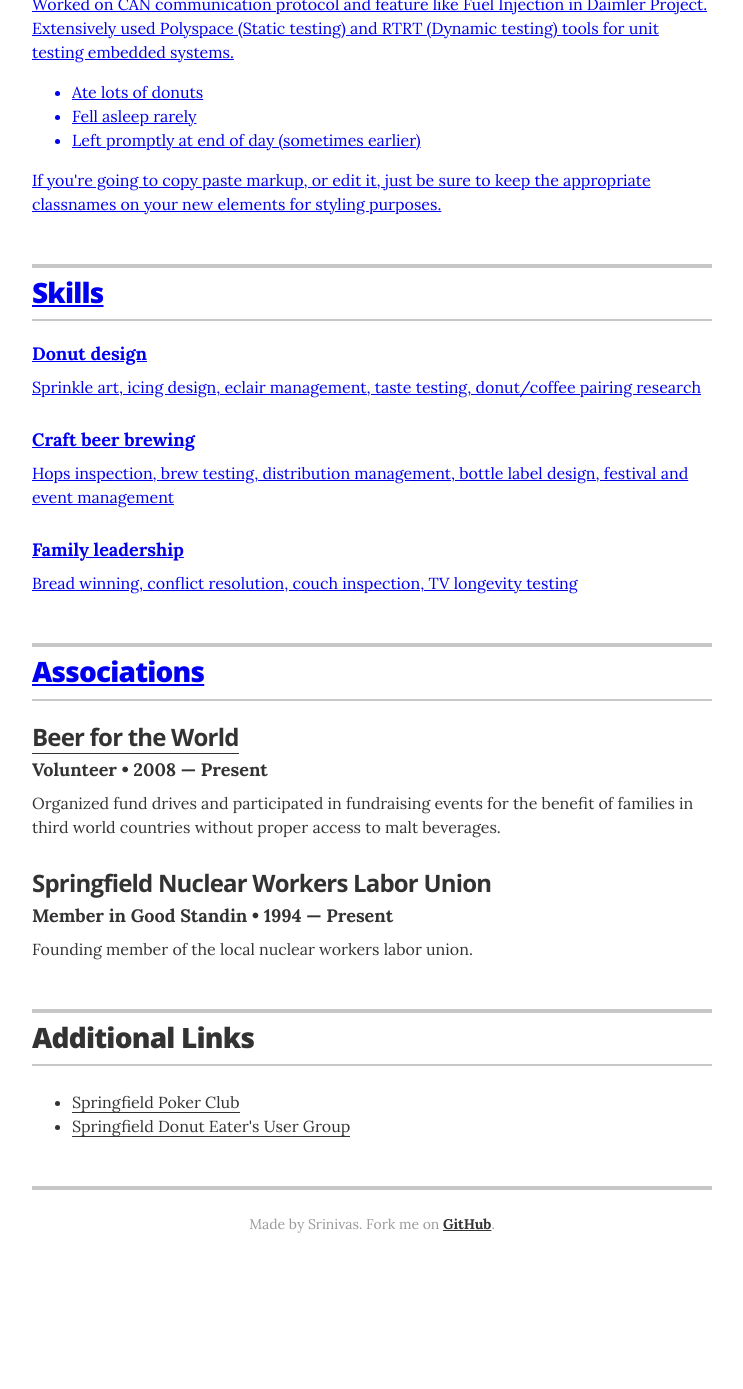
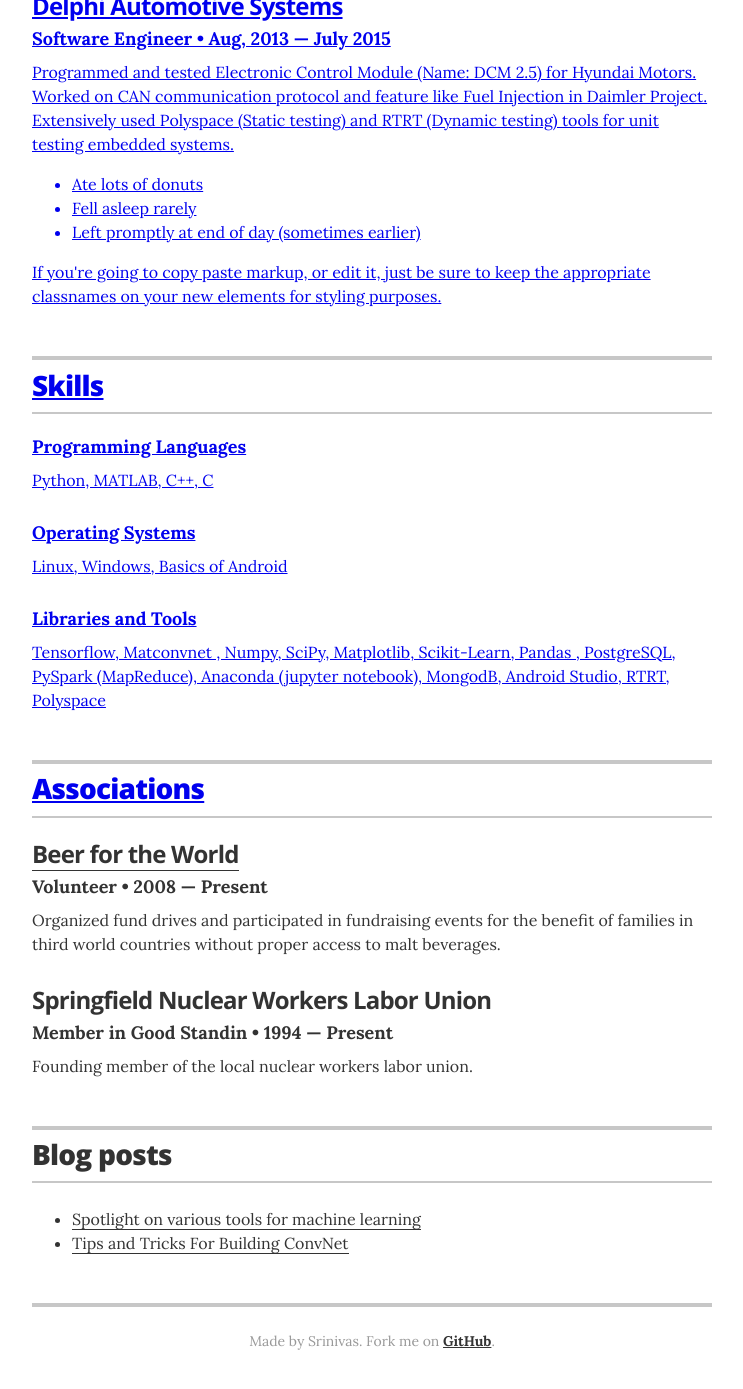
Before and after one commit to cna274/cna.github.io, a Jekyll site: the page built from index.html, in a window 1280 px wide and 1400 px high, scrolled down 2035 px. Shown: the top 1389 px of the window, without its empty margins (268-1011 px from the left). Built offline with Jekyll 4.4.1, drawn with Linux system fonts in a browser that asks for light colours; before the commit the page ends 3318 px from its top, so only the background shows below that; some of the changed text lies outside the part shown.

Commit message:
Added Projects and blog links

```diff
--- a/_layouts/resume.html
+++ b/_layouts/resume.html
@@ -18,11 +18,11 @@
         <h1 class="header-name" itemprop="name">{{ site.resume_name }}</h1>
 
         <!-- Contact buttons don't work in print, configure in the _config.yml file, remove "print-only" to display always. -->
-        <div class="header-contact-info print-only" itemprop="contact-info">
+        <div class="header-contact-info" itemprop="contact-info">
           <p>{{ site.resume_header_contact_info }}</p>
         </div>
 
-        <div class="title-bar print-only">
+        <div class="title-bar no-print">
 
           <!-- Your title is also defined in the _config.yml file -->
           <h2 class="header-title" itemprop="jobTitle">{{ site.resume_title }}</h2>
@@ -83,7 +83,7 @@
 
 		<div class="resume-item" itemscope itemprop="alumniOf" itemtype="http://schema.org/CollegeOrUniversity">
           <h3 class="resume-item-title" itemprop="name">Sri Jayachamrajendra College Of Engineering, Mysuru. India</h3>
-          <h4 class="resume-item-details" itemprop="description">Bachelors Degree, Electronics and Computer Engineering &bull; Sept-2009 &mdash; June-2013</h4>
+          <h4 class="resume-item-details" itemprop="description">Bachelors Degree, Electronics and Computer Engineering &bull; Sept-09 &mdash; June-13</h4>
           <p class="resume-item-copy">If you had any meaningful roles at college, feel free to write about them here. Okay</p>
         </div>
 
@@ -174,18 +174,18 @@
         </header>
 
         <div class="resume-item">
-          <h4 class="resume-item-details">Donut design</h4>
-          <p class="resume-item-copy">Sprinkle art, icing design, eclair management, taste testing, donut/coffee pairing research</p>
+          <h4 class="resume-item-details">Programming Languages</h4>
+          <p class="resume-item-copy">Python, MATLAB, C++, C</p>
         </div>
 
         <div class="resume-item">
-          <h4 class="resume-item-details">Craft beer brewing</h4>
-          <p class="resume-item-copy">Hops inspection, brew testing, distribution management, bottle label design, festival and event management</p>
+          <h4 class="resume-item-details">Operating Systems</h4>
+          <p class="resume-item-copy">Linux, Windows, Basics of Android</p>
         </div>
 
         <div class="resume-item">
-          <h4 class="resume-item-details">Family leadership</h4>
-          <p class="resume-item-copy">Bread winning, conflict resolution, couch inspection, TV longevity testing</p>
+          <h4 class="resume-item-details">Libraries and Tools</h4>
+          <p class="resume-item-copy">Tensorflow, Matconvnet , Numpy, SciPy, Matplotlib, Scikit-Learn, Pandas , PostgreSQL, PySpark (MapReduce), Anaconda (jupyter notebook), MongodB, Android Studio, RTRT, Polyspace </p>
         </div>
 
       </section>
@@ -251,13 +251,13 @@
       <section class="content-section">
 
         <header class="section-header">
-          <h2>Additional Links</h2>
+          <h2>Blog posts</h2>
         </header>
 
         <div class="resume-item">
           <ul class="resume-item-list">
-            <li><a href="#">Springfield Poker Club</a></li>
-            <li><a href="#">Springfield Donut Eater's User Group</a></li>
+            <li><a href="http://www.linkedin.com/pulse/spotlight-various-tools-machine-learning-srinivas-kulkarni?trk=v-feed&lipi=urn%3Ali%3Apage%3Ad_flagship3_feed%3BUoVLn72Is5cnHFAKnrWIhg%3D%3D">Spotlight on various tools for machine learning</a></li>
+            <li><a href="https://www.linkedin.com/pulse/tips-tricks-building-cnn-srinivas-kulkarni">Tips and Tricks For Building ConvNet</a></li>
           </ul>
         </div>
 
```
